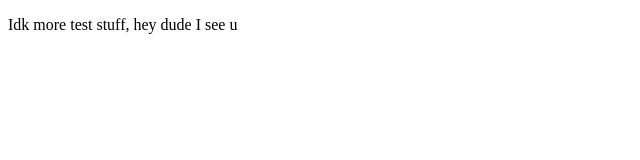
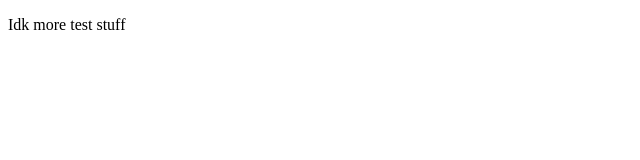
Before and after one commit to whybox/whybox.github.io, a plain HTML site: page index.html in a window 1280 px wide. Shown: the whole page, without its empty margins (0-640 px from the left). Drawn offline with Linux system fonts and the light colour scheme.

Commit message:
Test Changes

```diff
--- a/index.html
+++ b/index.html
@@ -6,7 +6,7 @@
     </head>
     <body>
         <p>
-            Idk more test stuff, hey dude I see u
+            Idk more test stuff
         </p>
     </body>
 </html>
```
